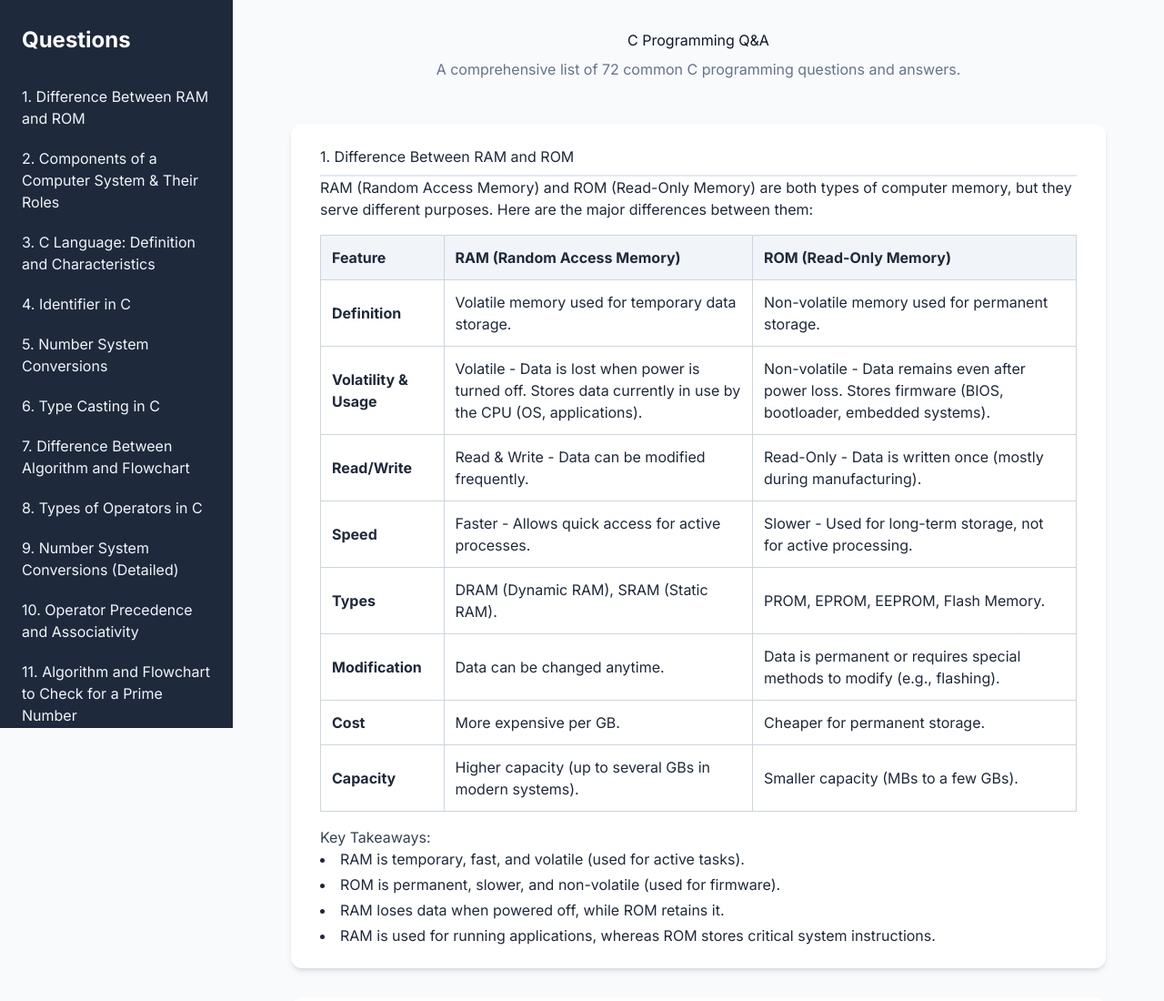
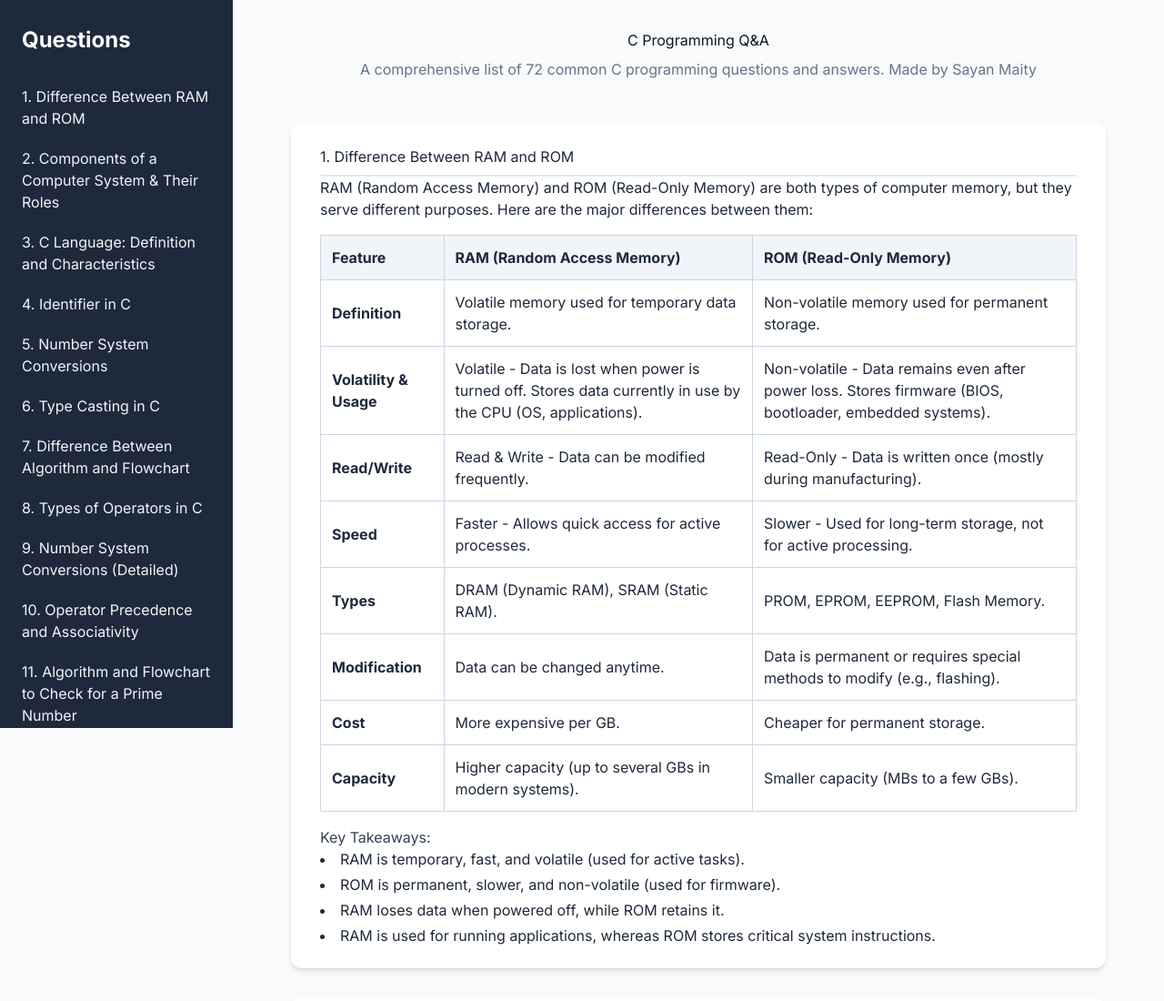
Before and after one commit to sayanjc3639q/C_Programming, a plain HTML site: page index.html in a window 1280 px wide. Shown: the top 1100 px of the page at 91% size. Drawn offline with nearby package versions, Linux system fonts and the light colour scheme.

Commit message:
Author added

```diff
--- a/index.html
+++ b/index.html
@@ -140,7 +140,7 @@
             <div class="max-w-4xl mx-auto">
                 <header class="text-center mb-12">
                     <h1>C Programming Q&A</h1>
-                    <p class="text-slate-500 mt-2">A comprehensive list of 72 common C programming questions and answers.</p>
+                    <p class="text-slate-500 mt-2">A comprehensive list of 72 common C programming questions and answers. Made by <a href="https://github.com/sayanjc3639q">Sayan Maity</a></p>
                 </header>
 
                 <div id="questions-container">
```
